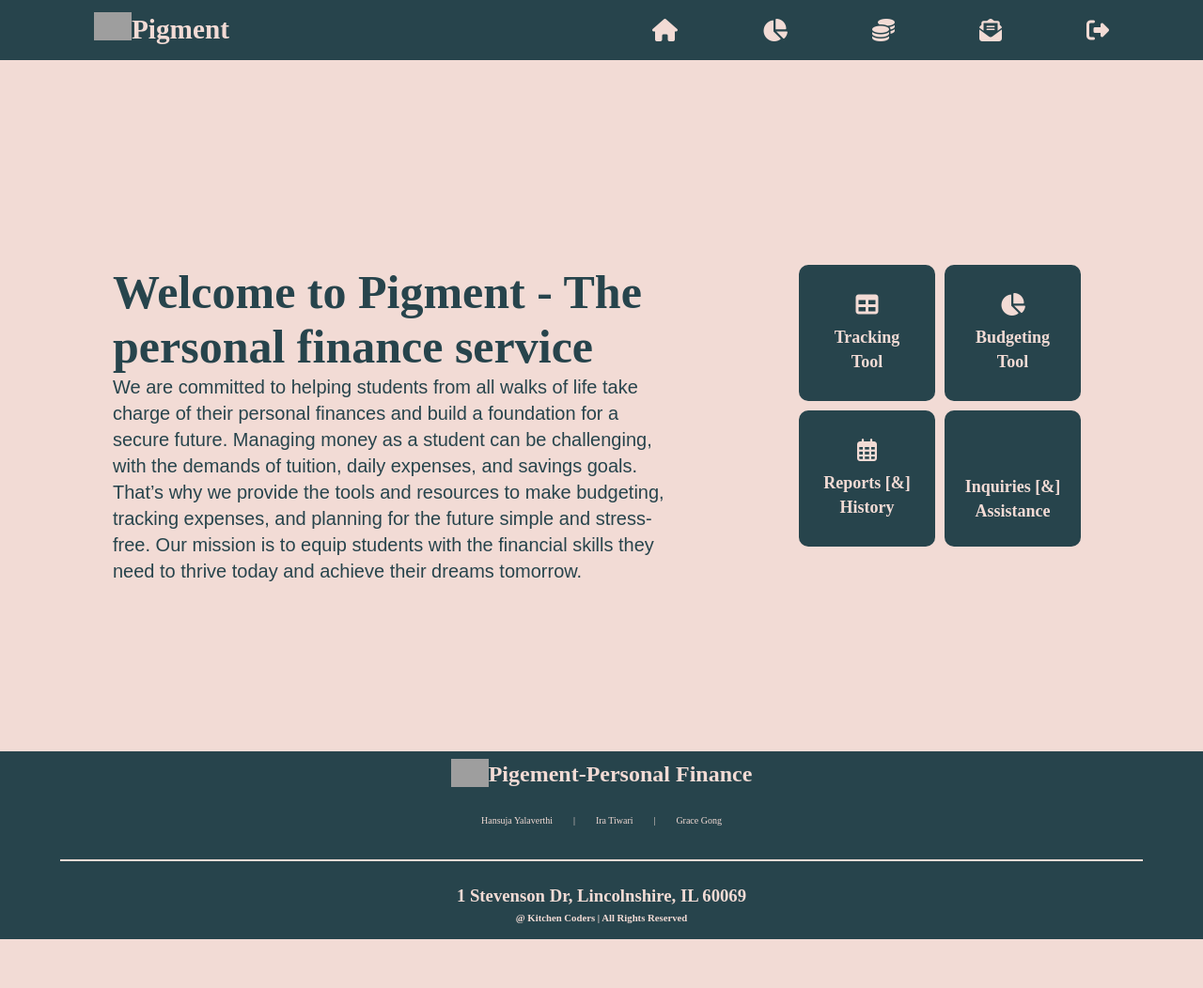
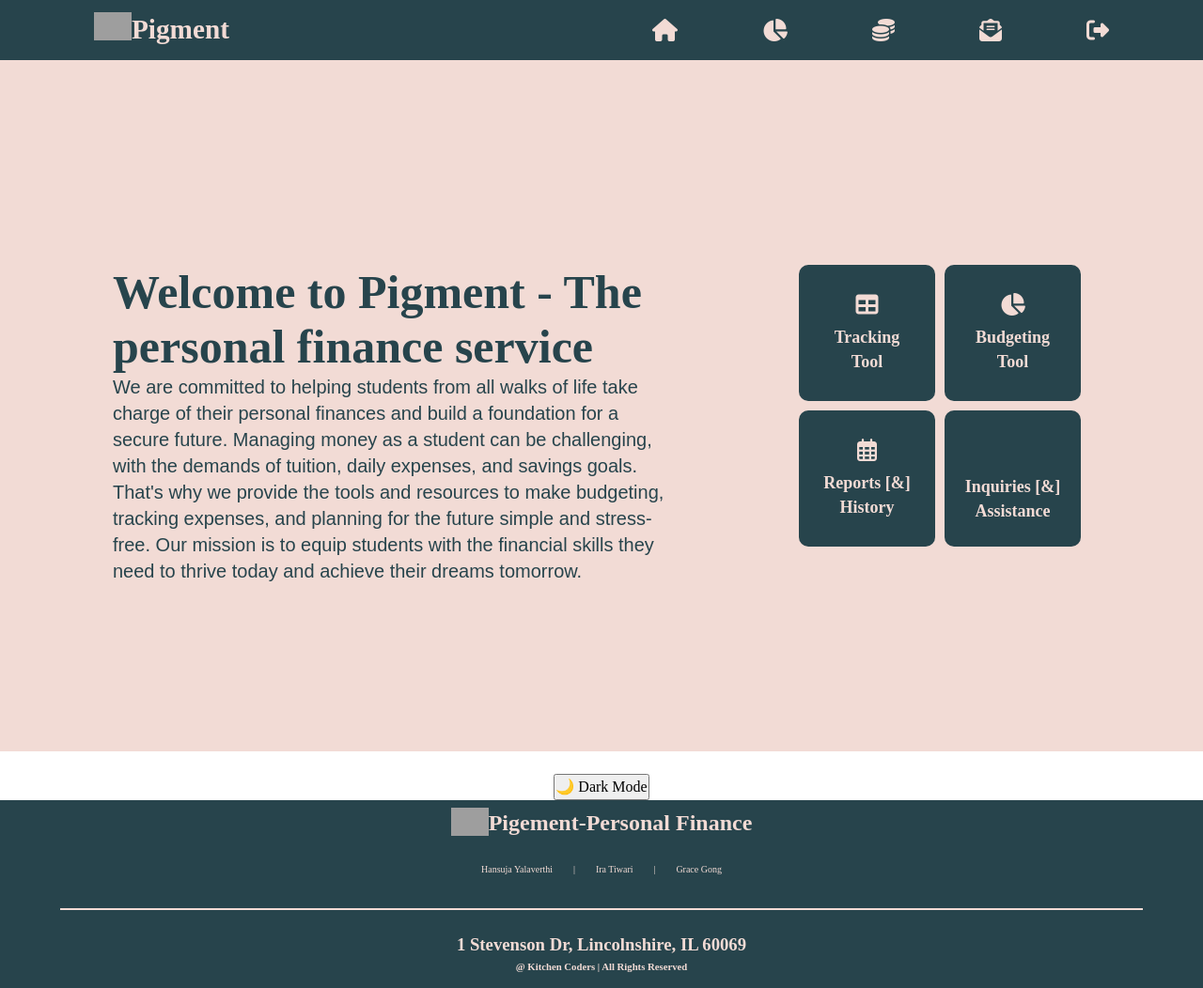
Before and after one commit to hansuja-yalavarthi/pigment-nats-ver3, a Flask app: template templates/loginLanding.html in a window 1280 px wide. Shown: the whole page at 94% size. Before the commit the page ends 1000 px from the top, so only its background shows below. Run offline with Flask 3, Linux system fonts and the light colour scheme; the template is opened without the code that fills it, so the values that code supplies are empty; grey boxes are pictures that could not be loaded.

Commit message:
Set default theme to light mode for login landing and budgeting pages

```diff
--- a/templates/loginLanding.html
+++ b/templates/loginLanding.html
@@ -13,14 +13,14 @@
     <!-- Page title -->
     <title>Pigment </title>
   </head>
-  <body>
+  <body class="light-mode">
     <div class="container">
 
       <!-- Navigation bar -->
       <div class="nav">
         <div class="navLogo">
           <!-- Site logo and brand name -->
-          <img src="https://cdn.glitch.global/...png" alt="pig" />
+          <img src="https://cdn.glitch.global/ee3824e1-08b7-4d8e-b8e7-dfe1553e478d/Untitled%20design%20(20).png?v=1736693562443" alt="pig" />
           <h3>Pigment</h3>
         </div>
 
@@ -58,7 +58,7 @@
           </li>
         </ul>
       </div>
-
+      <button id="mode-toggle" class="mode-toggle-btn" style="display:block;margin:24px auto 0 auto;position:relative;top:0;right:0;z-index:10;">☀️ Light Mode</button>
       <!-- Main landing page content -->
       <div class="homePage">
         <!-- Left section with header and welcome message -->
@@ -66,7 +66,7 @@
           <div class="homeLeftContainer">
             <h1 class="homeHeader">Welcome to Pigment - The personal finance service</h1>
             <p class="textBlock">
-              We are committed to helping students from all walks of life take charge of their personal finances and build a foundation for a secure future. Managing money as a student can be challenging, with the demands of tuition, daily expenses, and savings goals. That’s why we provide the tools and resources to make budgeting, tracking expenses, and planning for the future simple and stress-free. Our mission is to equip students with the financial skills they need to thrive today and achieve their dreams tomorrow.
+              We are committed to helping students from all walks of life take charge of their personal finances and build a foundation for a secure future. Managing money as a student can be challenging, with the demands of tuition, daily expenses, and savings goals. That's why we provide the tools and resources to make budgeting, tracking expenses, and planning for the future simple and stress-free. Our mission is to equip students with the financial skills they need to thrive today and achieve their dreams tomorrow.
             </p>
           </div>
         </div>
@@ -100,7 +100,7 @@
       <div class="footerTop">
         <!-- Logo and tagline -->
         <div class="logoGroup">
-          <img src="https://cdn.glitch.global/...png"/>
+          <img src="https://cdn.glitch.global/ee3824e1-08b7-4d8e-b8e7-dfe1553e478d/Untitled%20design%20(20).png?v=1736693562443"/>
           <h2>Pigement</h2>
           <h2>-Personal Finance</h2>
         </div>
@@ -126,5 +126,31 @@
         <h6>@ Kitchen Coders | All Rights Reserved</h6>
       </div>
     </footer>
+
+    <script>
+      // Dark/Light mode toggle logic
+      function setMode(mode) {
+        document.body.classList.remove('light-mode', 'dark-mode');
+        document.body.classList.add(mode + '-mode');
+        localStorage.setItem('colorMode', mode);
+        document.getElementById('mode-toggle').innerHTML =
+          (mode === 'dark' ? '☀️ Light Mode' : '🌙 Dark Mode');
+      }
+
+      // On page load, set mode from localStorage or default to light
+      document.addEventListener('DOMContentLoaded', function() {
+        // Clear any existing dark mode preference and force light mode as default
+        const savedMode = localStorage.getItem('colorMode');
+        if (!savedMode) {
+          localStorage.setItem('colorMode', 'light');
+        }
+        const mode = savedMode || 'light';
+        setMode(mode);
+
+        document.getElementById('mode-toggle').onclick = function() {
+          setMode(document.body.classList.contains('dark-mode') ? 'light' : 'dark');
+        };
+      });
+    </script>
   </body>
 </html>
```
Also changed, not shown: templates/budgeting.html (+31 -2 lines).
